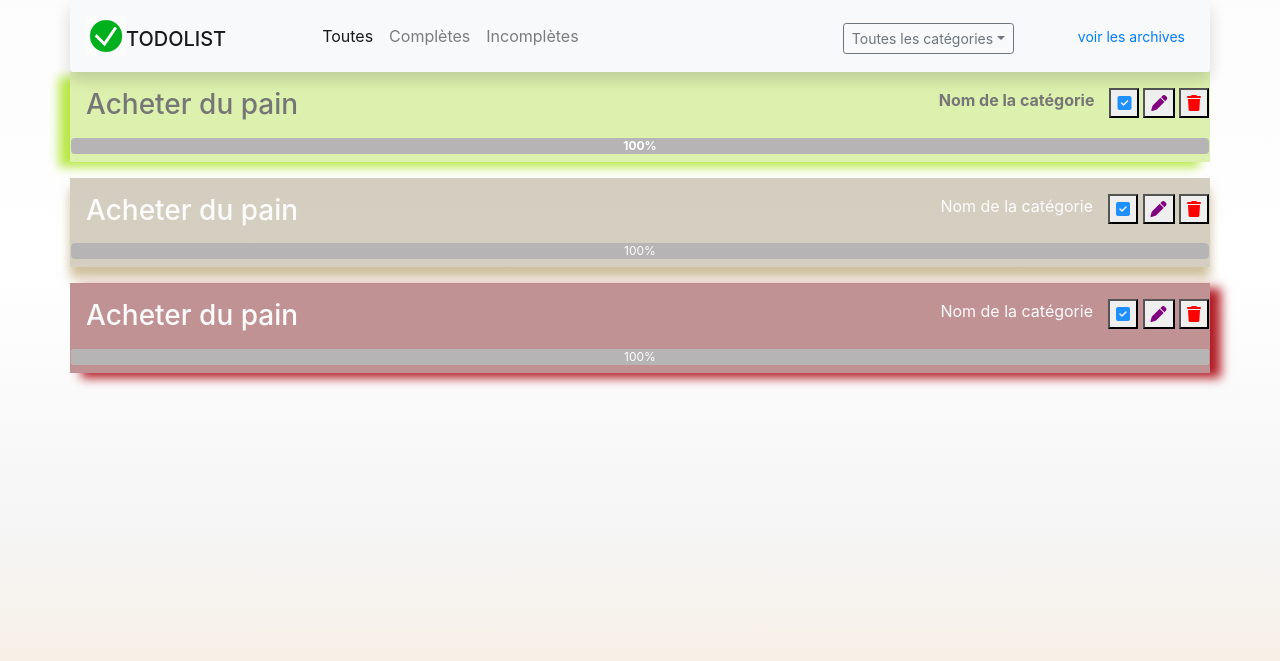
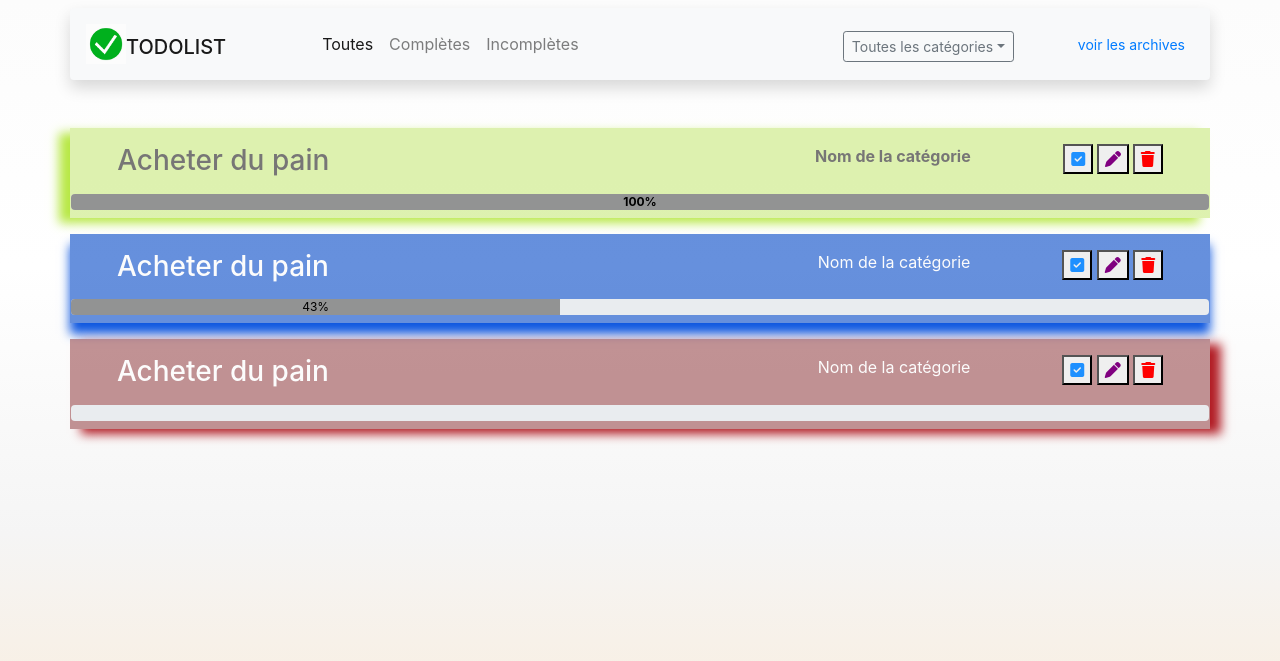
Before and after one commit to Datebayo350/TODOLIST, a PHP site: page /html/index.html in a window 1280 px wide. Shown: the top 661 px of the page. Run offline with PHP 8.4, Linux system fonts and the light colour scheme; some libraries are stand-ins or nearby versions.

Commit message:
Tasks layout improved

```diff
--- a/css/styles.css
+++ b/css/styles.css
@@ -32,8 +32,8 @@ body {
     color: #FCFCFC;
 }
 .shadow-started {
-    box-shadow: 0px 11px 10px #bda97bbb;
-    background-color: #bdb39ea1;
+    box-shadow: 0px 11px 10px #0f58e0;
+    background-color: #2460ceb2;
     color: #FCFCFC;
 }
 
--- a/html/index.html
+++ b/html/index.html
@@ -8,9 +8,9 @@
     <link rel="stylesheet" href="../css/styles.css">
     <title>TODOLIST - Constantin</title>
 </head>
-<body class="overflow-scroll">
+<body>
     <header>
-        <nav class="navbar navbar-expand-lg navbar-light bg-light rounded shadow container d-flex">
+        <nav class="mb-5 mt-2 navbar navbar-expand-lg navbar-light bg-light rounded shadow container d-flex">
             <div class="d-flex">
                 <img class="mt-2" src="../assets/images/check_icon.jpg" alt="Icône check">
                 <h1 class=" mr-5"><a class="navbar-brand">TODOLIST</a></h1>
@@ -49,52 +49,52 @@
     <main>
 
         <div class="container p-3 shadow-complete">
-            <div class="row">
-                <div class="d-flex justify-content-between col">
+            <div class="row d-flex justify-content-around">
+                <div class="w-75 d-flex justify-content-between">
                     <h3>Acheter du pain</h3>
                     <p>Nom de la catégorie</p>
                 </div>
-                <div lass="d-flex justify-content-evenly col">
+                <div lass="d-flex justify-content-evenly">
+                    <button><a class="fas fa-check-square" style="color: Dodgerblue"></a></button>
+                    <button><a class="fas fa-pen" style="color: purple"></a></button>
+                    <button><a class="fas fa-trash" style="color: red"></a></button>
+                </div>
+                <div class="mb-n2 mt-2 p-0 progress container">
+                    <div class="progress-bar" role="progressbar" style="width: 100%;background-color: #7a7a7ac7; color:black" aria-valuenow="100" aria-valuemin="0" aria-valuemax="100">100%</div>
+                </div>
+            </div>
+        </div>
+
+        <div class="container mt-3 p-3 shadow-started">
+            <div class="row d-flex justify-content-around">
+                <div class="w-75 d-flex justify-content-between">
+                    <h3>Acheter du pain</h3>
+                    <p>Nom de la catégorie</p>
+                </div>
+                <div lass="d-flex justify-content-evenly">
                     <button><a class="fas fa-check-square" style="color: Dodgerblue"></a></button>
                     <button><a class="fas fa-pen" style="color: purple"></a></button>
                     <button><a class="fas fa-trash" style="color: red"></a></button>
                 </div>
                 <div class="mb-n2 mt-2 p-0 progress container-fluid">
-                    <div class="progress-bar" role="progressbar" style="width: 100%; background-color:  rgb(182, 180, 180); ;" aria-valuenow="100" aria-valuemin="0" aria-valuemax="100">100%</div>
-                </div>
-            </div>
-        </div>
-
-        <div class="container mt-3 p-3 shadow-started">
-            <div class="row">
-                <div class="d-flex justify-content-between col">
-                    <h3>Acheter du pain</h3>
-                    <p>Nom de la catégorie</p>
-                </div>
-                <div lass="d-flex justify-content-evenly col">
-                    <button><a class="fas fa-check-square" style="color: Dodgerblue"></a></button>
-                    <button><a class="fas fa-pen" style="color: purple"></a></button>
-                    <button><a class="fas fa-trash" style="color: red"></a></button>
-                </div>
-                <div class="mb-n2 mt-2 p-0 progress container-fluid">
-                    <div class="progress-bar  mb-0" role="progressbar" style="width: 100%; background-color:  rgb(182, 180, 180);" aria-valuenow="100" aria-valuemin="0" aria-valuemax="100">100%</div>
+                    <div class="progress-bar  mb-0" role="progressbar" style="width: 43%;background-color: #7a7a7ac7; color:black" aria-valuenow="43" aria-valuemin="0" aria-valuemax="100">43%</div>
                 </div>
             </div>
         </div>
 
         <div class="container mt-3 p-3 shadow-incomplete">
-            <div class="row">
-                <div class="d-flex justify-content-between col">
+            <div class="row d-flex justify-content-around">
+                <div class="w-75 d-flex justify-content-between">
                     <h3>Acheter du pain</h3>
                     <p>Nom de la catégorie</p>
                 </div>
-                <div lass="d-flex justify-content-evenly col">
+                <div lass="mr-2 d-flex justify-content-evenly">
                     <button><a class="fas fa-check-square" style="color: Dodgerblue"></a></button>
                     <button><a class="fas fa-pen" style="color: purple"></a></button>
                     <button><a class="fas fa-trash" style="color: red"></a></button>
                 </div>
                 <div class="mb-n2 mt-2 p-0 progress container-fluid ">
-                    <div class="progress-bar" role="progressbar" style="width: 100%; background-color: rgb(182, 180, 180);" aria-valuenow="100" aria-valuemin="0" aria-valuemax="100">100%</div>
+                    <div class="progress-bar" role="progressbar" style="width: 0%; background-color: #7a7a7ac7; color:black" aria-valuenow="0" aria-valuemin="0" aria-valuemax="100">0%</div>
                 </div>
             </div>
         </div>
```
